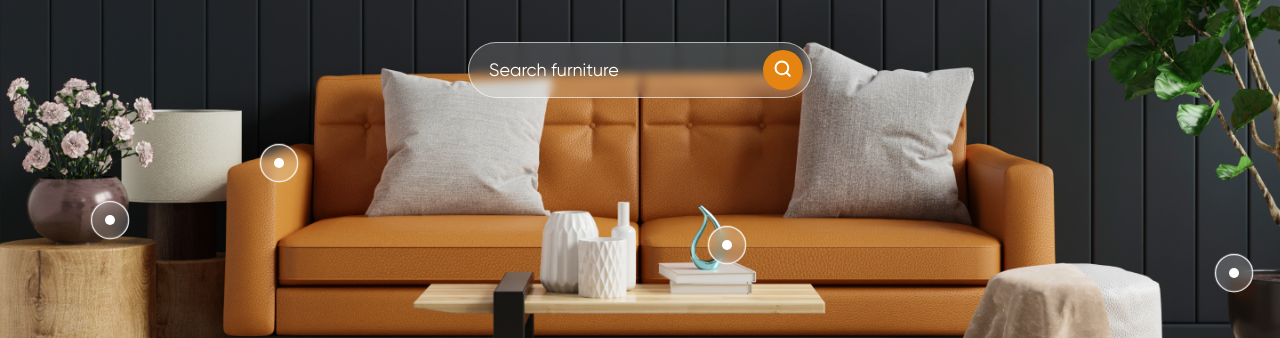
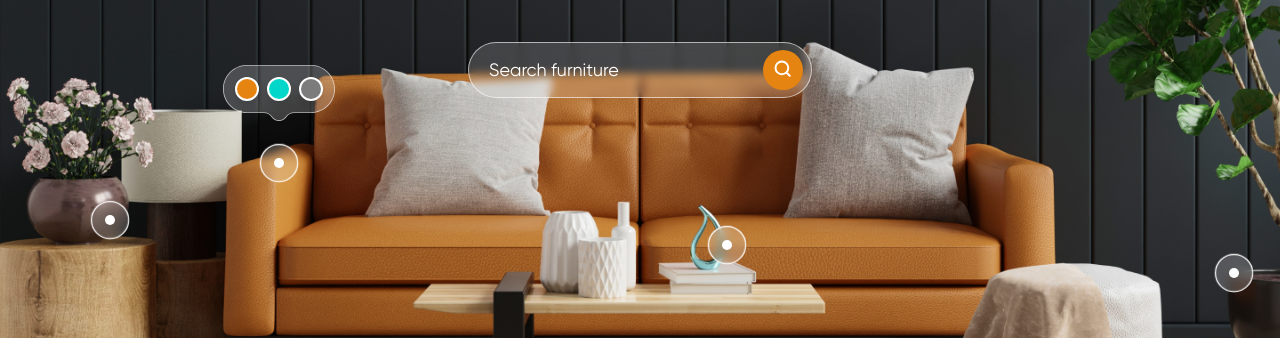
Before and after one commit to CallMeMaksimG/panto-furniture, a plain HTML site: page index.html in a window 1280 px wide. Shown: the part 462-800 px from the top of the page. Drawn offline with Linux system fonts and the light colour scheme.

Commit message:
Добавить и стилизовать info-hint

```diff
--- a/index.html
+++ b/index.html
@@ -62,6 +62,24 @@
                         <div class="info-dot__circle"></div>
                         <div class="info-dot__radius"></div>
                     </button>
+                    <div class="info-hint">
+                        <label>
+                            <input
+                                type="radio"
+                                name="sofa-color"
+                                class="info-hint__radio"
+                            />
+                            <div class="info-hint__radio-fake info-hint__radio-fake--orange"></div>
+                        </label>
+                        <label>
+                            <input type="radio" name="sofa-color" class="info-hint__radio"/>
+                            <div class="info-hint__radio-fake info-hint__radio-fake--biruza"></div>
+                        </label>
+                        <label>
+                            <input type="radio" name="sofa-color" class="info-hint__radio"/>
+                            <div class="info-hint__radio-fake info-hint__radio-fake--grey"></div>
+                        </label>
+                    </div>
                 </div>
                 <div class="header__dot-vase">
                     <button class="info-dot">
--- /dev/null
+++ b/scss/blocks/_info-hint.scss
@@ -0,0 +1,53 @@
+.info-hint {
+    position: absolute;
+    top: -26px;
+    left: 50%;
+    transform: translate(-50%, -100%);
+    display: flex;
+    justify-content: center;
+    padding-top: 12px;
+    gap: 8px;
+    width: 112px;
+    height: 56px;
+    background-image: url('./../img/icons/tooltip.svg');
+}
+
+.info-hint__radio {
+    clip: rect(0 0 0 0);
+    clip-path: inset(50%);
+    height: 1px;
+    overflow: hidden;
+    position: absolute;
+    white-space: nowrap;
+    width: 1px;
+}
+
+.info-hint__radio:checked + .info-hint__radio-fake {
+    background-image: url(./../img/icons/check.svg);
+    background-repeat: no-repeat;
+    background-position: center center;
+}
+
+.info-hint__radio-fake {
+    width: 24px;
+    height: 24px;
+    flex-shrink: 0;
+    background-color: grey;
+    border: 2px solid #fff;
+    border-radius: 50%;
+    box-shadow: 0px 4px 6px rgba(0, 0, 0, 0.1);
+
+    &--orange {
+        background-color: var(--ui-orange);
+    }
+
+    &--biruza {
+        background-color: var(--ui-biruza);
+    }
+
+    &--grey {
+        background-color: var(--ui-grey);
+    }
+
+
+}
--- a/scss/main.scss
+++ b/scss/main.scss
@@ -10,3 +10,4 @@
 @import './blocks/cart';
 @import './blocks/search-form';
 @import './blocks/info-dot';
+@import './blocks/info-hint';
```
Also changed, not shown: css/main.css, img/icons/check.svg, img/icons/tooltip.svg (added), 1 other file.
